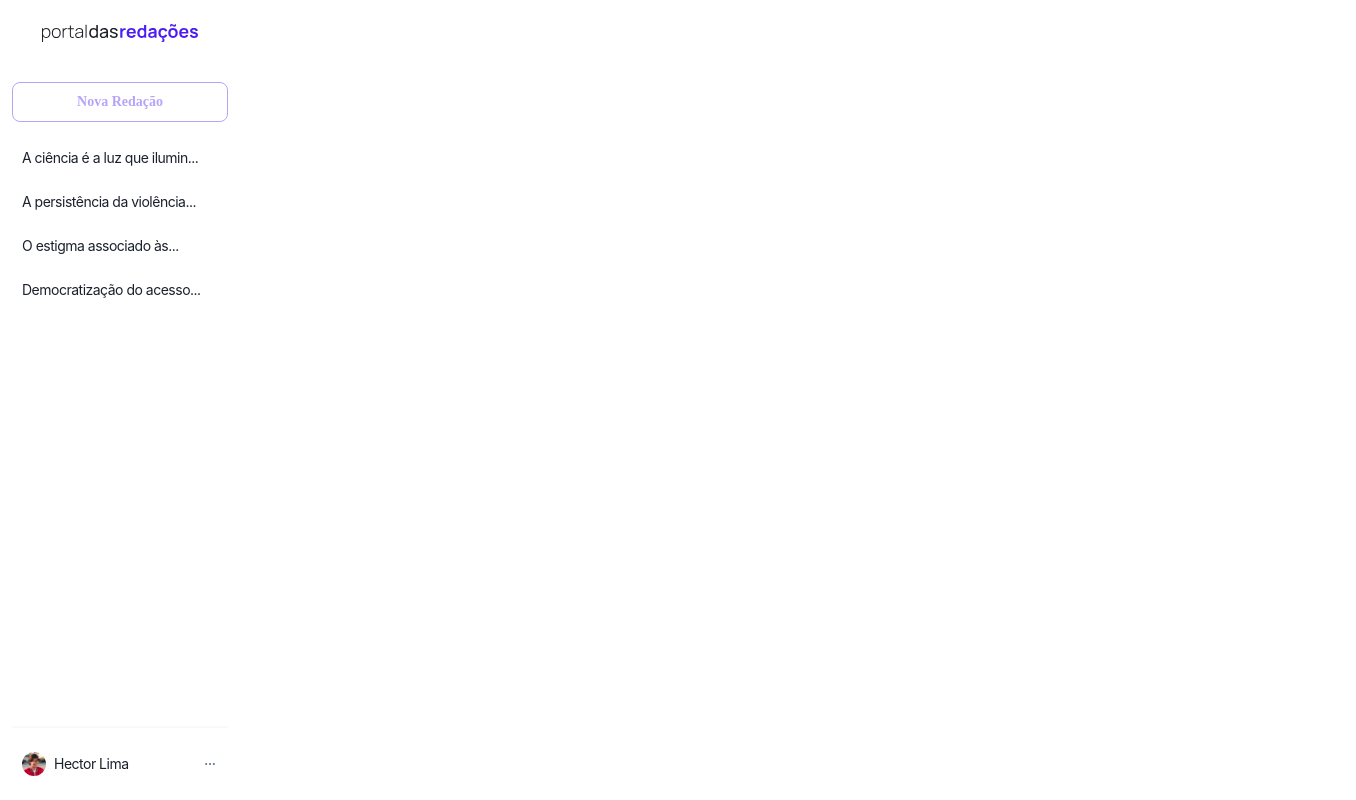
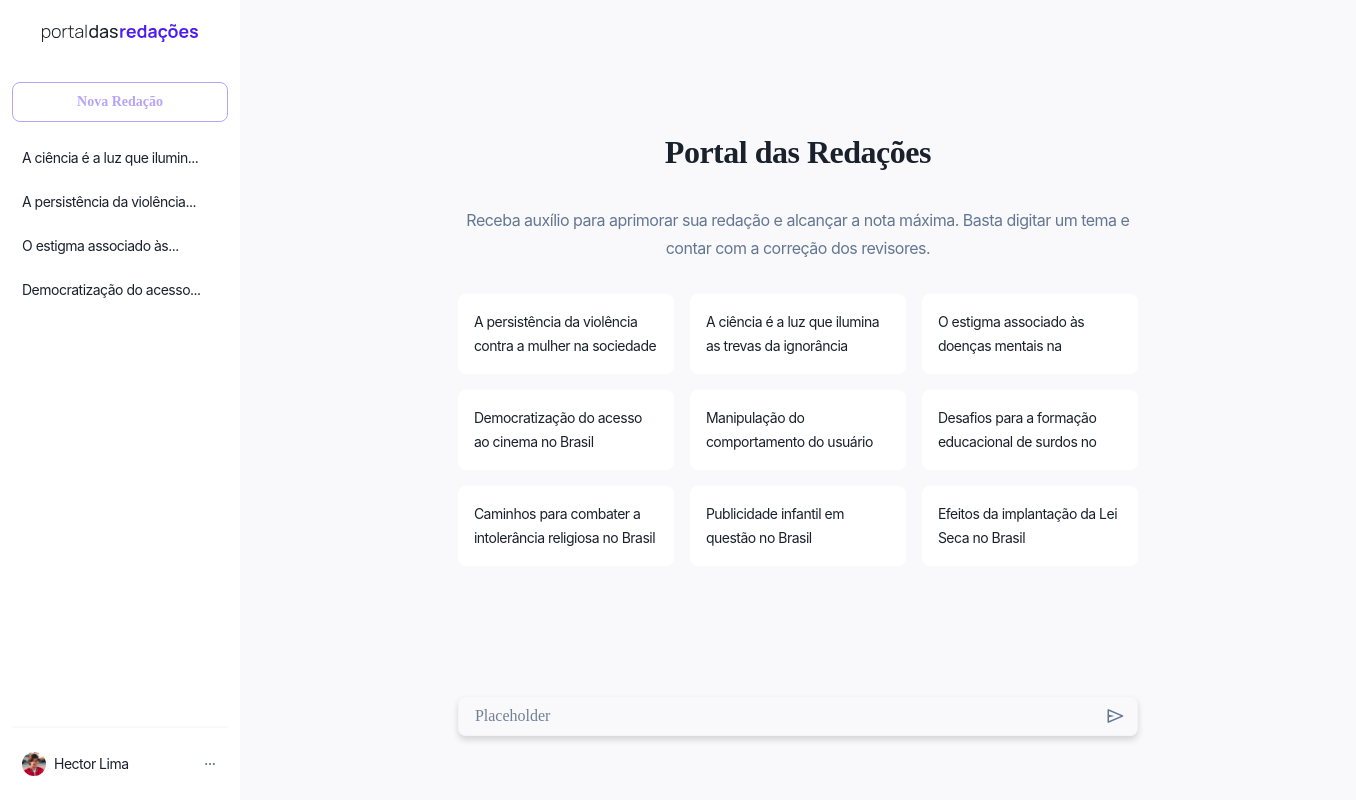
Before and after one commit to andouglasjr/avaliaFrontend, a React (Vite) app: page / in a window 1280 px wide. Shown: the whole page, 1356 px wide, since content can reach past the window. Built offline with nearby package versions, Linux system fonts and the light colour scheme.

Commit message:
feat: add main content

```diff
--- a/src/pages/Essays/index.jsx
+++ b/src/pages/Essays/index.jsx
@@ -42,6 +42,36 @@ export default function Essays() {
           </Flex>
         </Flex>
       </Flex>
+      <Flex className="content" align={"center"} justify={"center"}  flexDir={"column"} bgColor={neutralLight1} width={"87.17vw"}>
+        <Box height={"100vh"}>
+          <Flex className="portal-das-redacoes" margin={"130px 0"} width={"680px"} flexDir={"column"} justifyContent={"flex-start"} gap={"32px"}>
+            <Text  textStyle={"h3"}>Portal das Redações</Text>
+            <Text textStyle={"Body"} color={neutralDark0}>Receba auxílio para aprimorar sua redação e alcançar a nota máxima. Basta digitar um tema e contar com a correção dos revisores.</Text>
+            <Flex gap={"16px"} flexDir={"column"}>
+              <Flex alignItems={"flex-start"} gap={"16px"} alignSelf={"stretch"}>
+                <Flex flex={"1 0 0"} padding={"16px"} borderRadius={"8px"} bgColor={neutralLight0}><Text textStyle={"Caption"} textAlign={"left"} height={"48px"} overflow={"hidden"} textOverflow={"ellipsis"}>A persistência da violência contra a mulher na sociedade brasileira</Text></Flex>
+                <Flex flex={"1 0 0"} padding={"16px"} borderRadius={"8px"} bgColor={neutralLight0}><Text textStyle={"Caption"} textAlign={"left"} height={"48px"} overflow={"hidden"} textOverflow={"ellipsis"} >A ciência é a luz que ilumina as trevas da ignorância</Text></Flex>
+                <Flex flex={"1 0 0"} padding={"16px"} borderRadius={"8px"} bgColor={neutralLight0}><Text textStyle={"Caption"} textAlign={"left"} height={"48px"} overflow={"hidden"} textOverflow={"ellipsis"}>O estigma associado às doenças mentais na sociedade brasileira.</Text></Flex>
+              </Flex>
+              <Flex alignItems={"flex-start"} gap={"16px"} alignSelf={"stretch"}>
+                <Flex flex={"1 0 0"} padding={"16px"} borderRadius={"8px"} bgColor={neutralLight0}><Text textStyle={"Caption"} textAlign={"left"} height={"48px"} overflow={"hidden"} textOverflow={"ellipsis"}>Democratização do acesso ao cinema no Brasil</Text></Flex>
+                <Flex flex={"1 0 0"} padding={"16px"} borderRadius={"8px"} bgColor={neutralLight0}><Text textStyle={"Caption"} textAlign={"left"} height={"48px"} overflow={"hidden"} textOverflow={"ellipsis"}>Manipulação do comportamento do usuário pelo controle de dados na internet</Text></Flex>
+                <Flex flex={"1 0 0"} padding={"16px"} borderRadius={"8px"} bgColor={neutralLight0}><Text textStyle={"Caption"} textAlign={"left"} height={"48px"} overflow={"hidden"} textOverflow={"ellipsis"}>Desafios para a formação educacional de surdos no Brasil</Text></Flex>
+              </Flex>
+              <Flex alignItems={"flex-start"} gap={"16px"} alignSelf={"stretch"}>
+                <Flex flex={"1 0 0"} padding={"16px"} borderRadius={"8px"} bgColor={neutralLight0}><Text textStyle={"Caption"} textAlign={"left"} height={"48px"} overflow={"hidden"} textOverflow={"ellipsis"}>Caminhos para combater a intolerância religiosa no Brasil</Text></Flex>
+                <Flex flex={"1 0 0"} padding={"16px"} borderRadius={"8px"} bgColor={neutralLight0}><Text textStyle={"Caption"} textAlign={"left"} height={"48px"} overflow={"hidden"} textOverflow={"ellipsis"}>Publicidade infantil em questão no Brasil</Text></Flex>
+                <Flex flex={"1 0 0"} padding={"16px"} borderRadius={"8px"} bgColor={neutralLight0}><Text textStyle={"Caption"} textAlign={"left"} height={"48px"} overflow={"hidden"} textOverflow={"ellipsis"}>Efeitos da implantação da Lei Seca no Brasil</Text></Flex>
+              </Flex>
+            </Flex>
+          </Flex>
+          <Box position={"relative"}>
+            <Input borderColor={neutralLight2} paddingRight={"30px"} placeholder="Placeholder" width={"680px"} boxShadow={"0px 4px 6px 0px rgba(28, 31, 36, 0.16)"}/>
+            <SendIcon position={"absolute"} top={"50%"} right={"10px"} transform={"translateY(-50%)"} color={neutralDark0} width={"24px"} height={"24px"}/>
+          </Box>
+
+        </Box>
+      </Flex>
     </Flex>
   )
 }
```
